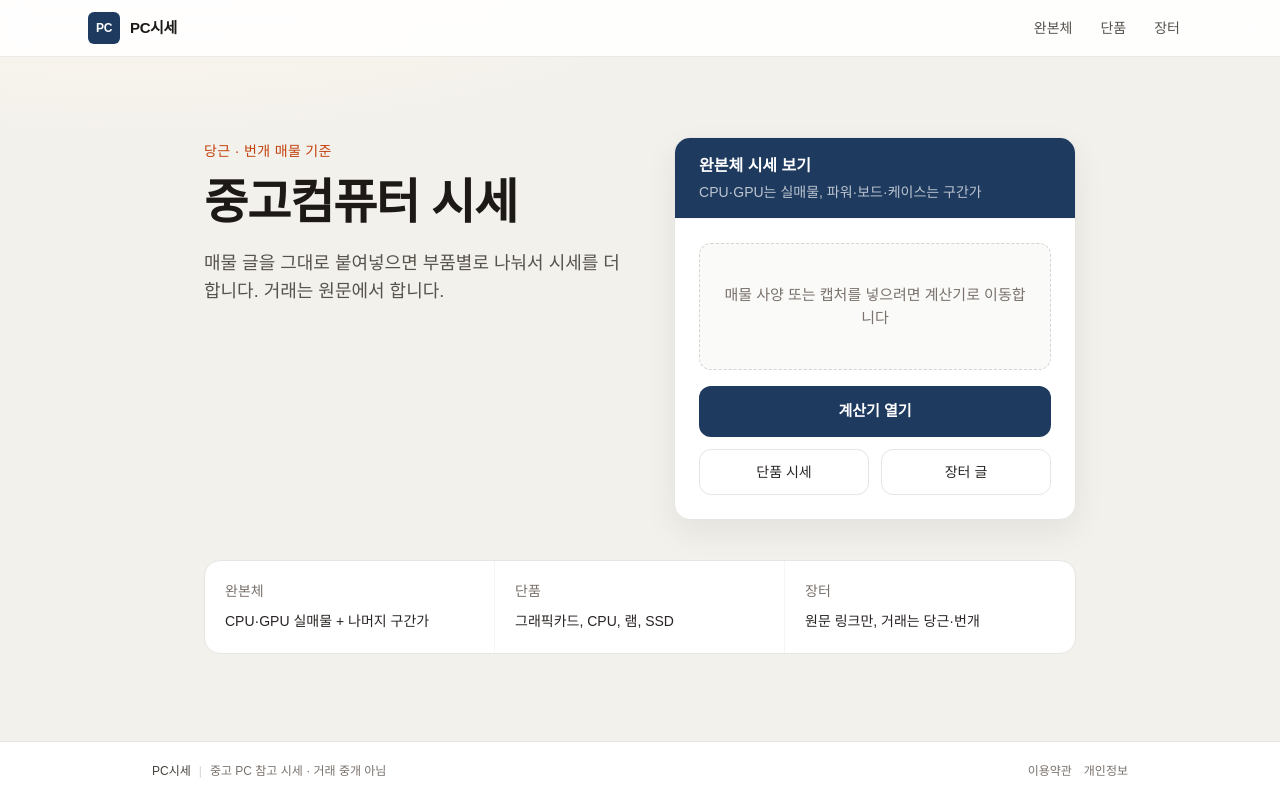
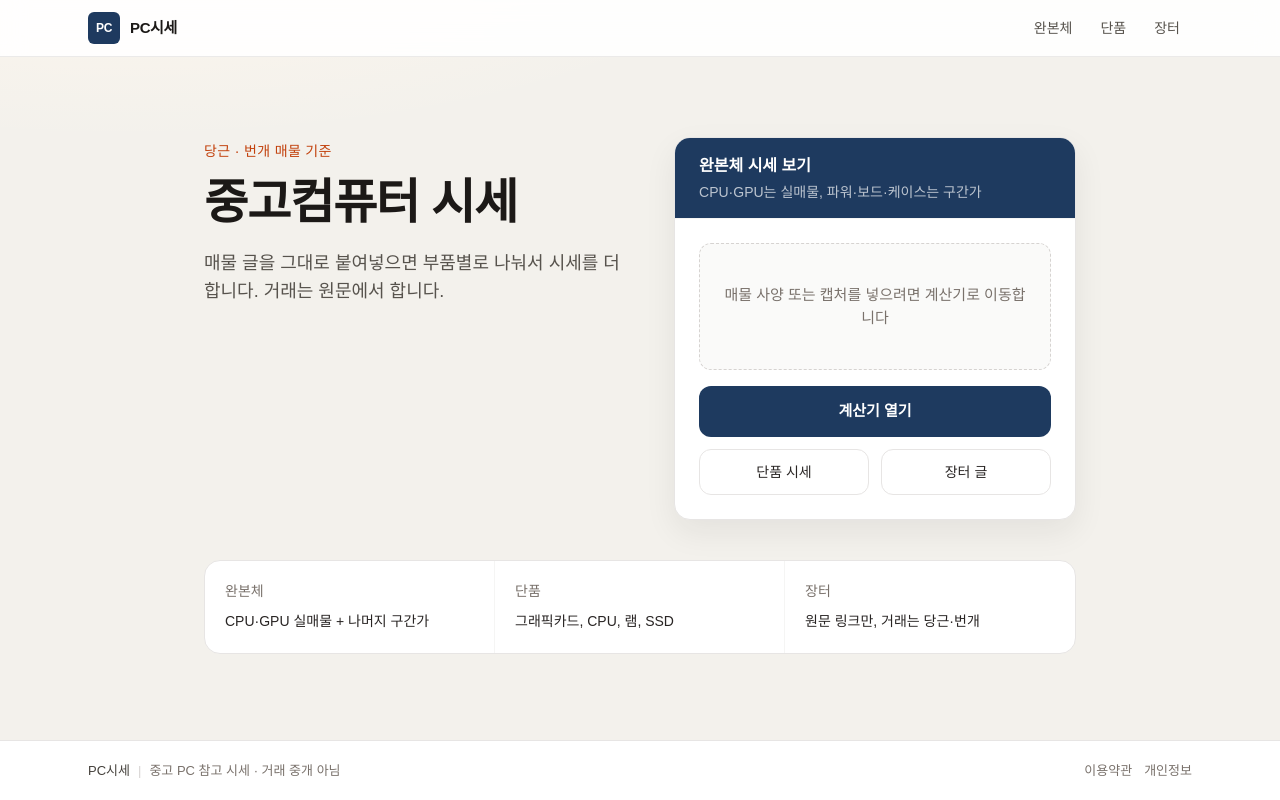
Before and after one commit to active06119-cpu/usedpcprice, a Next.js app: page / in a window 1280 px wide. Built offline with nearby package versions, Linux system fonts and the light colour scheme.

Commit message:
design: match footer width to header

```diff
--- a/src/components/layout/SiteFooter.tsx
+++ b/src/components/layout/SiteFooter.tsx
@@ -7,7 +7,7 @@ export function SiteFooter() {
 
   return (
     <footer className="mt-auto border-t border-stone-200 bg-white">
-      <div className="mx-auto flex w-full max-w-5xl flex-col gap-2 px-4 py-5 text-[12px] text-stone-500 sm:flex-row sm:items-center sm:justify-between sm:px-6">
+      <div className="mx-auto flex w-full max-w-6xl flex-col gap-2 px-4 py-5 text-[13px] text-stone-500 sm:flex-row sm:items-center sm:justify-between sm:px-6">
         <p>
           <span className="font-medium text-stone-700">PC시세</span>
           <span className="mx-2 text-stone-300">|</span>
```
